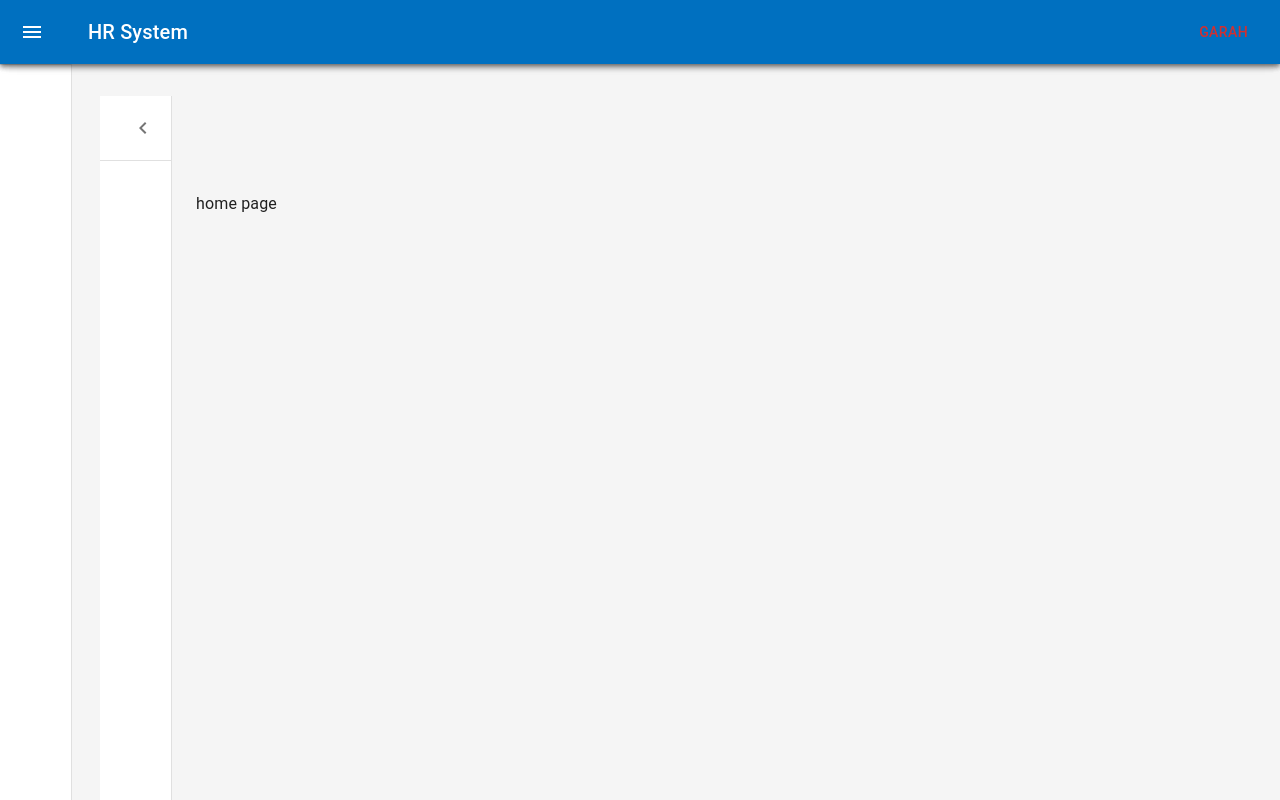
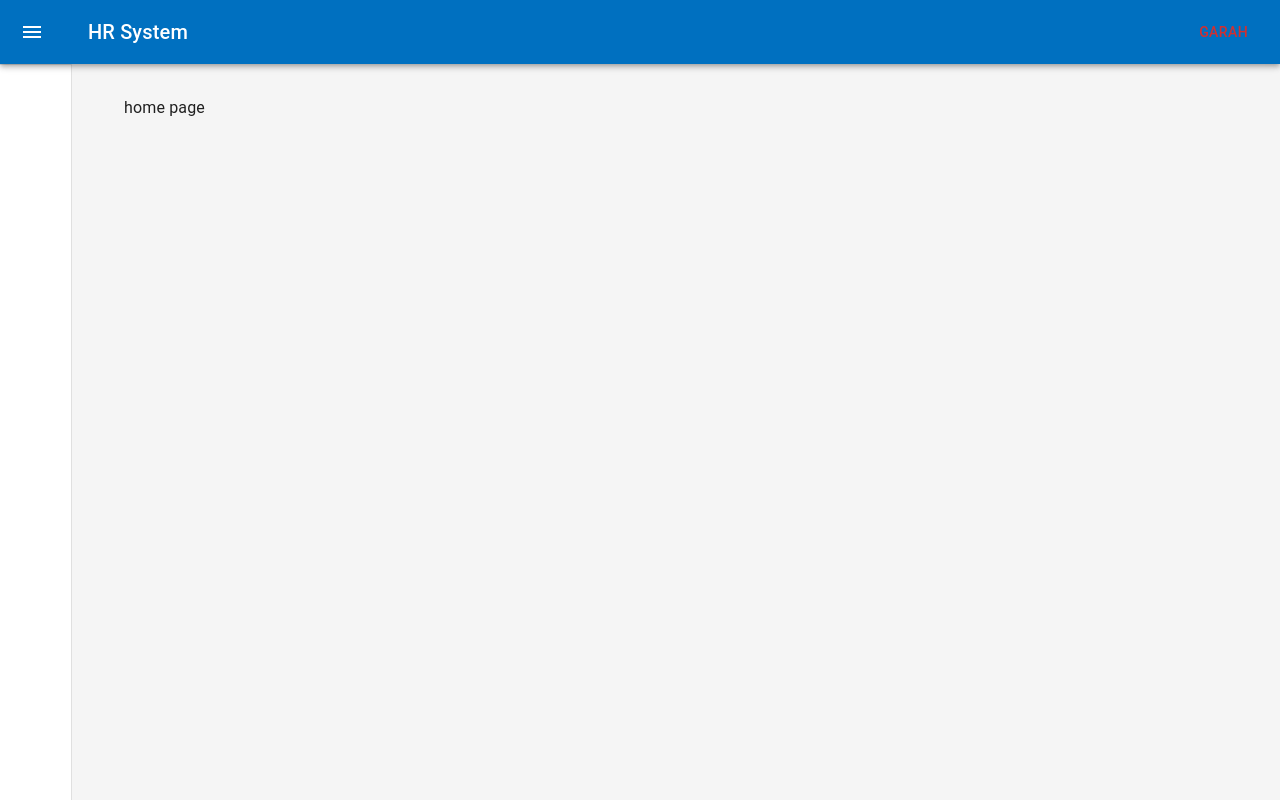
Before and after one commit to nestsolutionsllc/nest-hr, a Next.js app in the folder frontend/: page / in a window 1280 px wide. Built offline with nearby package versions, Linux system fonts and the light colour scheme.

Commit message:
fix: fix mainlayout in index file

```diff
--- a/frontend/src/pages/index.tsx
+++ b/frontend/src/pages/index.tsx
@@ -1,11 +1,11 @@
 import type { NextPage } from "next";
-import MainLayout from "../layouts/MainLayout";
+import { Container } from "@mui/material";
 
 const HomePage: NextPage = () => {
   return (
-    <MainLayout>
+    <Container>
       <div>home page</div>
-    </MainLayout>
+    </Container>
   );
 };
 
```
